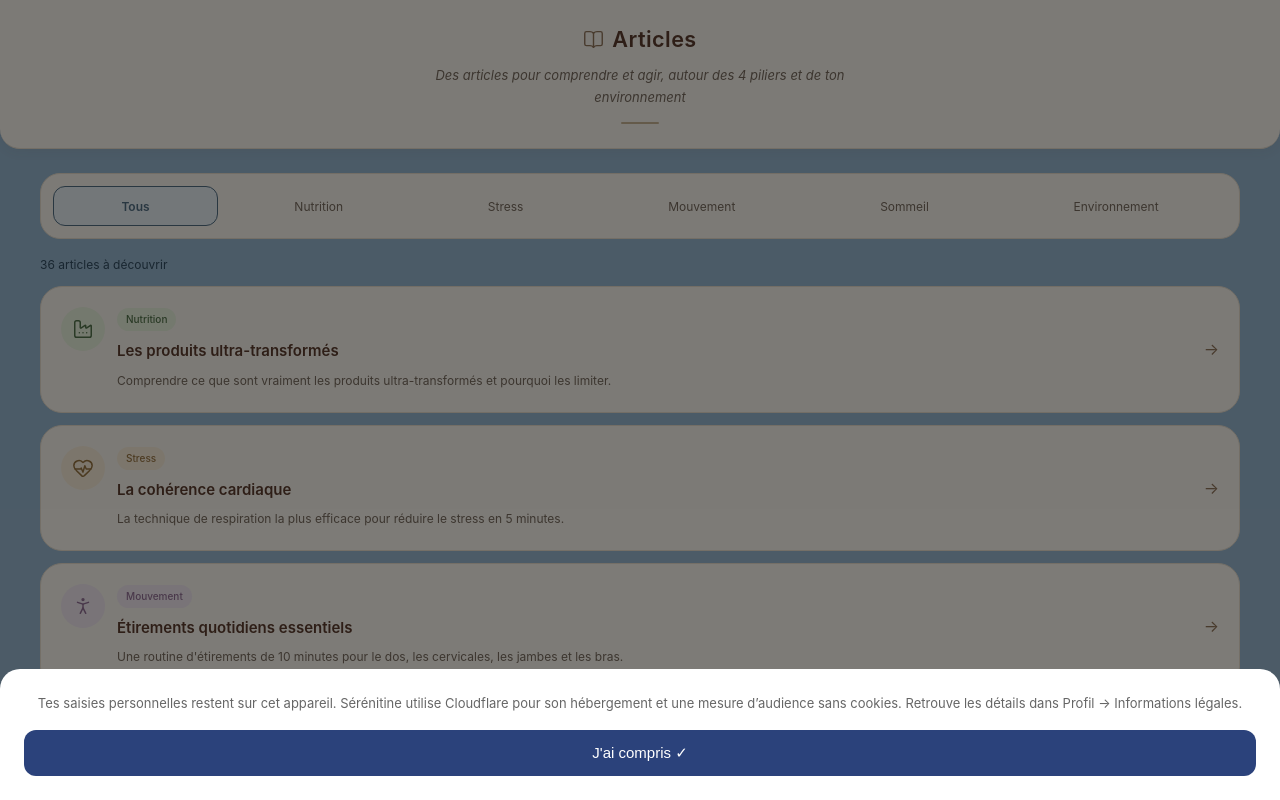
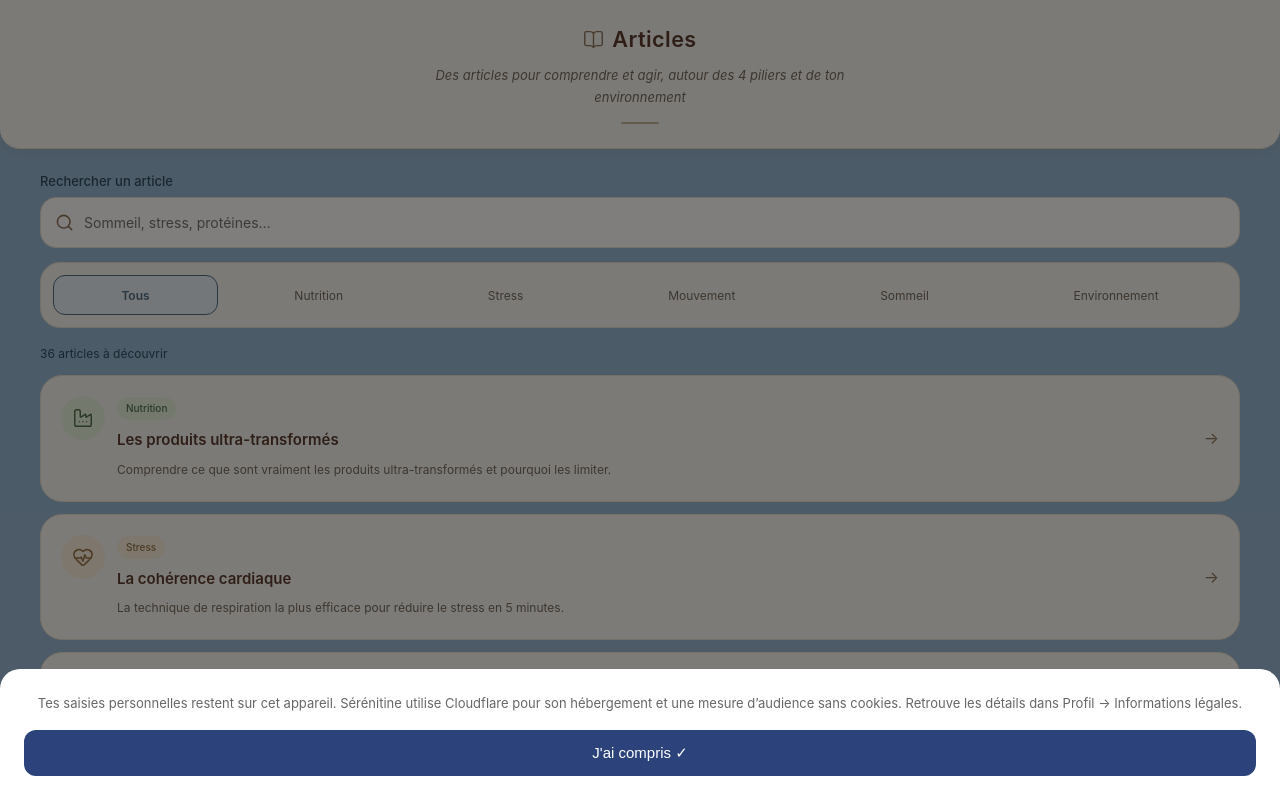
Before and after one commit to Anaisereni/serenitine, a React (Create React App) app: page /ressources in a window 1280 px wide. Shown: the top 800 px of the page. Built offline with nearby package versions, Linux system fonts and the light colour scheme.

Commit message:
ajout barre de recherche modif routines et onglet

```diff
--- a/src/App.css
+++ b/src/App.css
@@ -1729,3 +1729,22 @@ body {
   letter-spacing: -0.025em;
   -webkit-text-stroke: 0.6px currentColor;
 }
+.nav-bar .nav-icon {
+  display: flex;
+  align-items: center;
+  justify-content: center;
+  width: 40px;
+  height: 40px;
+  border-radius: 50%;
+  background: transparent;
+}
+
+.nav-bar .nav-item.actif .nav-icon {
+  background: #e0edf6;
+  color: #526f84;
+}
+
+.nav-bar .nav-item.actif {
+  color: #405b6c;
+  font-weight: 600;
+}
--- a/src/App.js
+++ b/src/App.js
@@ -23,35 +23,61 @@ function NavBar() {
  return (
   <nav className="nav-bar">
     <button
-        className={`nav-item ${location.pathname === '/accueil' ? 'actif' : ''}`}
-        onClick={() => navigate('/')}
+      className={`nav-item ${
+        location.pathname === '/accueil' ||
+        location.pathname === '/'
+          ? 'actif'
+          : ''
+      }`}
+      onClick={() => navigate('/accueil')}
     >
       <span className="nav-icon"><Home size={20} /></span>
       <span>Accueil</span>
     </button>
+
     <button
-        className={`nav-item ${location.pathname === '/routines' ? 'actif' : ''}`}
+      className={`nav-item ${
+        location.pathname === '/routines' ||
+        location.pathname === '/fiche'
+          ? 'actif'
+          : ''
+      }`}
       onClick={() => navigate('/routines')}
     >
       <span className="nav-icon"><CheckCircle2 size={20} /></span>
       <span>Routines</span>
     </button>
+
     <button
-        className={`nav-item ${location.pathname === '/ressources' ? 'actif' : ''}`}
+      className={`nav-item ${
+        location.pathname === '/ressources' ||
+        location.pathname.startsWith('/ressources/')
+          ? 'actif'
+          : ''
+      }`}
       onClick={() => navigate('/ressources')}
     >
       <span className="nav-icon"><BookOpen size={20} /></span>
       <span>Articles</span>
     </button>
+
     <button
-  className={`nav-item ${location.pathname === '/outils' ? 'actif' : ''}`}
+      className={`nav-item ${
+        location.pathname === '/outils' ? 'actif' : ''
+      }`}
       onClick={() => navigate('/outils')}
     >
       <span className="nav-icon"><Wrench size={20} /></span>
       <span>Outils</span>
     </button>
+
     <button
-        className={`nav-item ${location.pathname === '/profil' ? 'actif' : ''}`}
+     className={`nav-item ${
+  ['/profil', '/presentation', '/legal', '/apropos', '/statistiques']
+    .includes(location.pathname)
+    ? 'actif'
+    : ''
+}`}
       onClick={() => navigate('/profil')}
     >
       <span className="nav-icon"><User size={20} /></span>
--- a/src/ListeRoutines.js
+++ b/src/ListeRoutines.js
@@ -28,7 +28,7 @@ const routines = [
   { id: 20, nom: "Consultation gynécologique ou urologique", description: "Frottis, dépistage selon âge et profil", pilier: "Mouvement", frequence: "Annuel" },
 ];
 
-const PILIERS = ["Tous", "Nutrition", "Sommeil", "Stress", "Mouvement"];
+
 const FREQUENCES = ["Quotidien", "Hebdomadaire", "Annuel"];
 const LABELS_FREQUENCES = {
   "Quotidien": "Aujourd'hui",
@@ -186,6 +186,17 @@ const STYLE_ROUTINES = `
 .routines-modernisees .routines-humeur-choix button[aria-pressed="true"] { background: #e8eff4; border-color: #526f84; color: #405b6c; font-weight: 600; }
 .routines-modernisees .routines-humeur-choix button > span:first-child { font-size: 24px; }
 .routines-modernisees button:focus-visible, .routines-modernisees input:focus-visible { outline: 3px solid #526f84; outline-offset: 3px; }
+.routines-modernisees .routines-progression {
+  padding: 14px 16px;
+}
+
+.routines-modernisees .routines-progression strong {
+  font-size: 20px;
+}
+
+.routines-modernisees .routines-jauge {
+  margin-top: 10px;
+}
 @media (max-width: 380px) { .routines-modernisees .routines-progression, .routines-modernisees .routines-humeur { padding: 16px; } .routines-modernisees .routines-progression-entete { flex-wrap: wrap; } .routines-modernisees .routines-frequences button { font-size: 11px; } }
 @media (prefers-reduced-motion: reduce) { .routines-modernisees .routines-jauge > div { transition: none; } }
 `;
@@ -233,19 +244,13 @@ function RoutineCarte({ nom, description, pilier, cochee, onToggle, onOuvrirFich
 function ListeRoutines() {
   const { setRoutineId } = useContext(AppContext);
   const navigate = useNavigate();
-  const [pilierActif, setPilierActif] = useState(() => {
-  const valeur = localStorage.getItem('routines_dernier_pilier');
-  return PILIERS.includes(valeur) ? valeur : 'Tous';
-});
 
 const [frequenceActive, setFrequenceActive] = useState(() => {
   const valeur = localStorage.getItem('routines_derniere_frequence');
   return FREQUENCES.includes(valeur) ? valeur : 'Quotidien';
 });
 
-useEffect(() => {
-  localStorage.setItem('routines_dernier_pilier', pilierActif);
-}, [pilierActif]);
+
 
 useEffect(() => {
   localStorage.setItem('routines_derniere_frequence', frequenceActive);
@@ -286,11 +291,9 @@ const choisirHumeur = (valeur) => {
     navigate('/fiche');
   };
 
-  const routinesFiltrees = routines.filter(r => {
-    const pilierOk = frequenceActive === "Annuel" || pilierActif === "Tous" || r.pilier === pilierActif;
-    const frequenceOk = r.frequence === frequenceActive;
-    return pilierOk && frequenceOk;
-  });
+const routinesFiltrees = routines.filter(
+  r => r.frequence === frequenceActive
+);
 
   const totalFrequence = routines.filter(r => r.frequence === frequenceActive).length;
   const completeesFréquence = cochees.filter(id =>
@@ -347,7 +350,7 @@ const choisirHumeur = (valeur) => {
       <div className="routines-frequences" role="group" aria-label="Fréquence des routines">
         {FREQUENCES.map(f => (
           <button key={f} type="button" aria-pressed={frequenceActive === f}
-            onClick={() => { setFrequenceActive(f); if (f === 'Annuel') setPilierActif('Tous'); }}>
+            onClick={() => setFrequenceActive(f)}>
             {LABELS_FREQUENCES[f]}
           </button>
         ))}
@@ -362,27 +365,18 @@ const choisirHumeur = (valeur) => {
 
       <section className="routines-progression">
         <div className="routines-progression-entete">
-          <span className="routines-pastille"><CheckCircle2 size={21} strokeWidth={1.6} /></span>
-          <div><h3>Chaque geste compte</h3><p>{completees} / {total} routines complétées{pilierActif !== 'Tous' && frequenceActive !== 'Annuel' ? ` · ${pilierActif}` : ''}</p></div>
-          <strong>{progression}<small> %</small></strong>
-        </div>
+  <p style={{ flex: 1, margin: 0 }}>
+    {completees} / {total} routines complétées
+  </p>
+
+  <strong>{progression}<small> %</small></strong>
+</div>
         <div className="routines-jauge" role="progressbar" aria-label="Routines complétées dans la sélection" aria-valuenow={progression} aria-valuemin={0} aria-valuemax={100}>
           <div style={{ width: `${progression}%` }} />
         </div>
       </section>
 
-      {frequenceActive !== 'Annuel' && (
-        <div className="routines-filtres" role="group" aria-label="Filtrer par pilier">
-          {PILIERS.map(p => {
-            const theme = THEMES_ROUTINES[p];
-            return (
-              <button key={p} type="button" aria-pressed={pilierActif === p}
-                style={{ background: pilierActif === p ? theme.fond : 'transparent', color: pilierActif === p ? theme.couleur : '#786b5e' }}
-                onClick={() => setPilierActif(p)}>{p}</button>
-            );
-          })}
-        </div>
-      )}
+
       <p className="routines-indication">Coche tes habitudes et ouvre leur titre pour en savoir plus.</p>
       <div className="routines-cartes">
         {routinesFiltrees.map(r => (
--- a/src/Ressources.js
+++ b/src/Ressources.js
@@ -1145,6 +1145,7 @@ function Article({ article, onRetour }) {
 function Ressources() {
   const { articleId } = useParams();
   const navigate = useNavigate();
+  const [recherche, setRecherche] = useState('');
   const PILIERS = ['Tous', 'Nutrition', 'Stress', 'Mouvement', 'Sommeil', 'Environnement'];
 
   const [pilierActif, setPilierActif] = useState(() => {
@@ -1165,7 +1166,29 @@ function Ressources() {
     return () => cancelAnimationFrame(frame);
   }, [articleId]);
 
-  const articlesFiltres = articles.filter(a => pilierActif === 'Tous' || a.pilier === pilierActif);
+ const normaliser = (texte) =>
+  texte
+    .normalize('NFD')
+    .replace(/[\u0300-\u036f]/g, '')
+    .toLowerCase();
+
+const motsRecherches = normaliser(recherche.trim())
+  .split(/\s+/)
+  .filter(Boolean);
+
+const articlesFiltres = articles.filter(a => {
+  const categorieOk =
+    pilierActif === 'Tous' || a.pilier === pilierActif;
+
+  const texte = normaliser([
+    a.titre,
+    a.resume,
+    a.pilier,
+    ...a.contenu.map(s => `${s.sous_titre} ${s.texte}`),
+  ].join(' '));
+
+  return categorieOk && motsRecherches.every(mot => texte.includes(mot));
+});
 
   if (articleId) {
     const articleActif = articles.find(a => a.id === Number(articleId));
@@ -1192,6 +1215,54 @@ function Ressources() {
           Des articles pour comprendre et agir, autour des 4 piliers et de ton environnement
         </p>
       </div>
+
+<div style={{ marginBottom: 14 }}>
+  <label
+    htmlFor="recherche-articles"
+    style={{
+      display: 'block',
+      marginBottom: 8,
+      color: '#304c60',
+      fontSize: 13,
+      fontWeight: 500,
+    }}
+  >
+    Rechercher un article
+  </label>
+
+  <div
+    style={{
+      display: 'flex',
+      alignItems: 'center',
+      gap: 10,
+      padding: '12px 14px',
+      background: '#fffdf9',
+      border: '1px solid #e8dece',
+      borderRadius: 16,
+    }}
+  >
+    <Search size={19} color="#92765b" aria-hidden="true" />
+
+    <input
+      id="recherche-articles"
+      type="search"
+      value={recherche}
+      onChange={e => setRecherche(e.target.value)}
+      placeholder="Sommeil, stress, protéines…"
+      style={{
+        flex: 1,
+        minWidth: 0,
+        width: '100%',
+        padding: '4px 0',
+        border: 'none',
+        background: 'transparent',
+        color: '#5c5045',
+        font: 'inherit',
+        fontSize: 14,
+      }}
+    />
+  </div>
+</div>
 
       <div className="articles-filtres" role="group" aria-label="Catégories d’articles">
         {PILIERS.map(p => {
```
Lines whose indentation alone changed are shown as unchanged.
